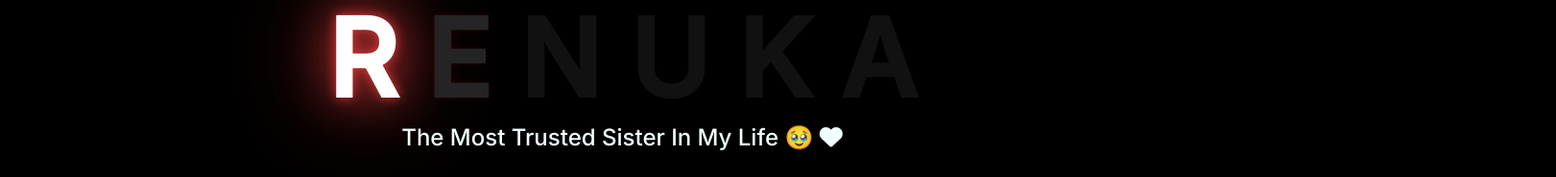
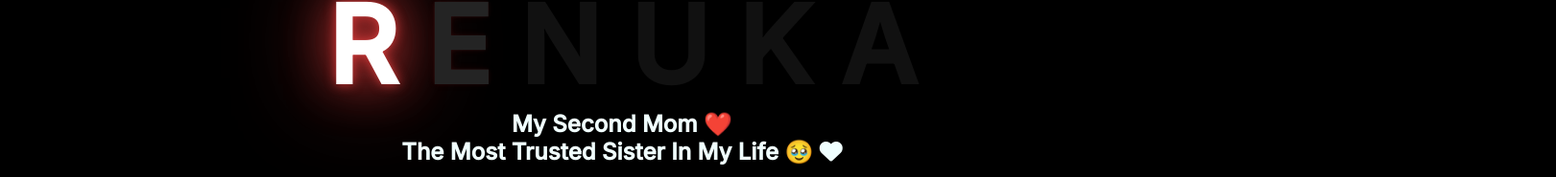
Before and after one commit to diniiosofficial/Surprise-Website-For-Sister, a plain HTML site: page index.html in a window 1280 px wide. Shown: the part 348-533 px from the top of the page at 96% size, 1621 px wide, since content can reach past the window. Drawn offline with Linux system fonts and the light colour scheme; a web font is replaced by a local one.

Commit message:
Update index.html

```diff
--- a/index.html
+++ b/index.html
@@ -26,10 +26,11 @@
         <span>K</span>
         <span>A</span>
 
-    </div>
     <div style="text-align: center;" class="description">
+    <span>My Second Mom ❤️</span><br>
     <span>The Most Trusted Sister In My Life 🥹 <i class="fa-solid fa-heart"></i></span>
     </div>
+
      <!-- Button -->
   <div style="position: absolute; top: 67vh; width: 100%; display: flex; justify-content: center;">
     <a href="./flowers.html" class="btn">
```
